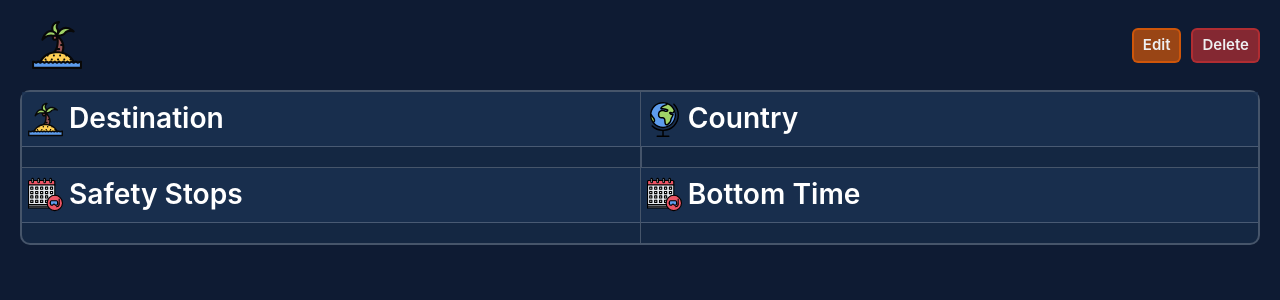
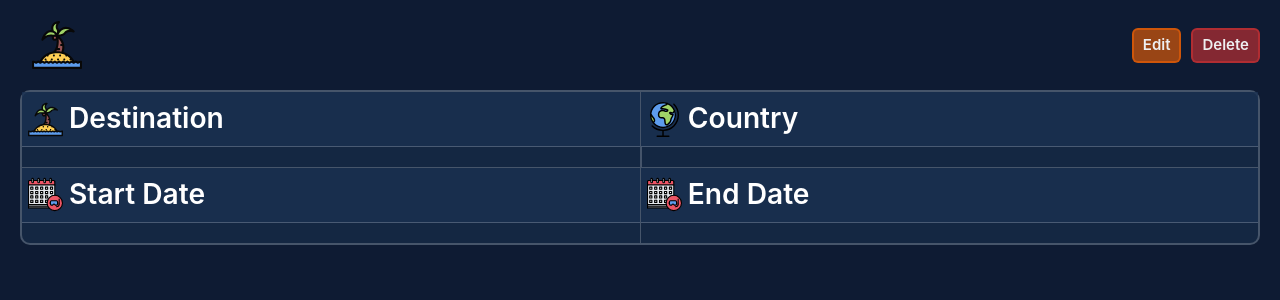
Before and after one commit to jwcrosby/neptune, a Django app: template main_app/templates/trips/detail.html in a window 1280 px wide. Shown: the part 51-351 px from the top of the page. Run offline with Django 3.2, Linux system fonts and the light colour scheme; the template is opened without the code that fills it, so the values that code supplies are empty; some libraries are stand-ins or nearby versions.

Commit message:
minor trip template update

```diff
--- a/main_app/templates/trips/detail.html
+++ b/main_app/templates/trips/detail.html
@@ -58,7 +58,7 @@
           <div class="question-details-sub soft-border-top soft-border-top-expand">
             <div class="sub-header">
               <img src="{% static 'images/020-diving.svg' %}" alt="helmet" />
-              <h3>Safety Stops</h3>
+              <h3>Start Date</h3>
             </div>
 
             <div class="question-details-sub-inner">
@@ -71,7 +71,7 @@
           <div class="question-details-sub soft-border-left soft-border-top soft-border-top-expand">
             <div class="sub-header">
               <img src="{% static 'images/020-diving.svg' %}" alt="helmet" />
-              <h3>Bottom Time</h3>
+              <h3>End Date</h3>
             </div>
 
             <div class="question-details-sub-inner">
```
Also changed, not shown: README.md.
